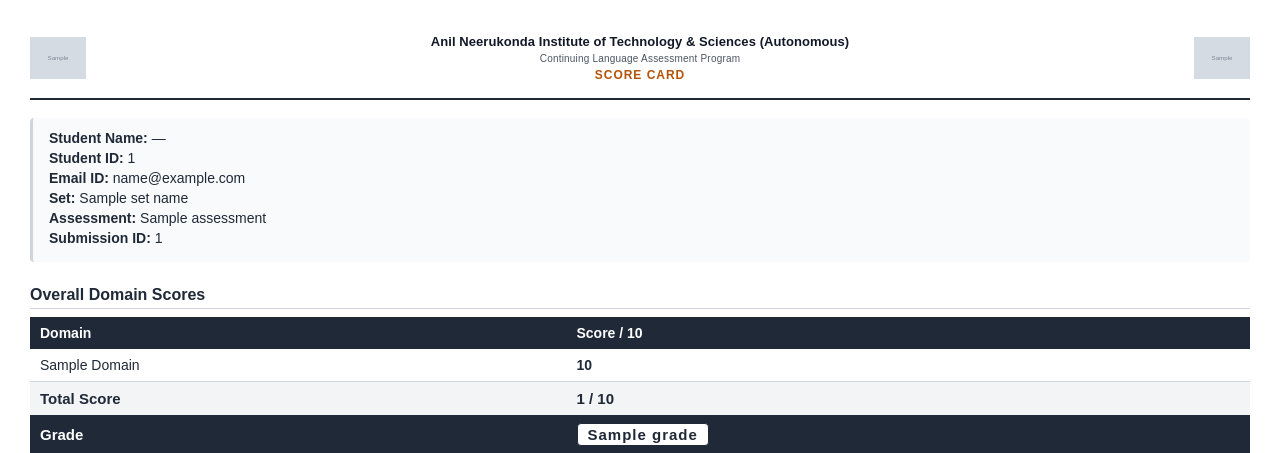
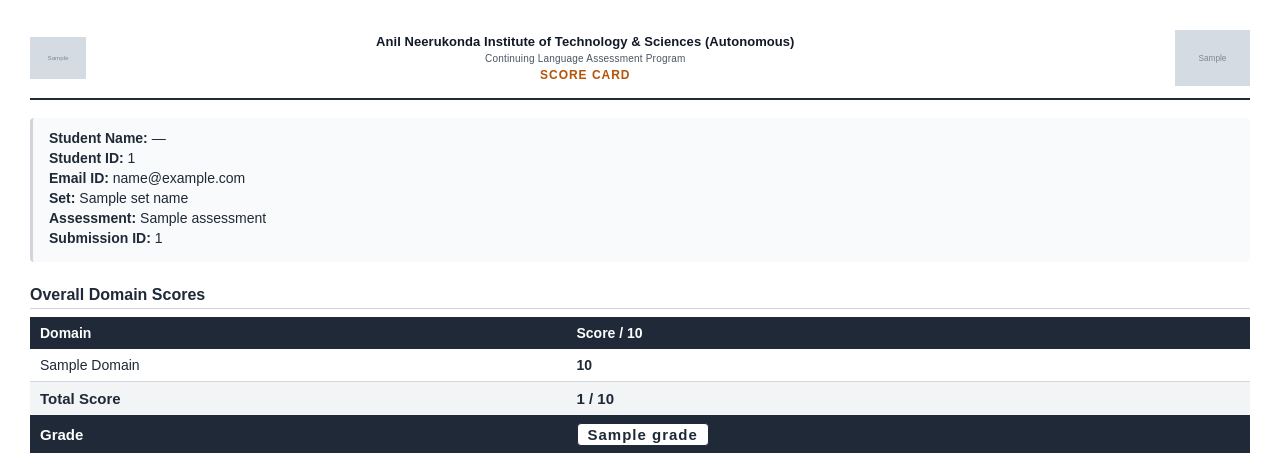
Before and after one commit to pranav2004-bit/CLAP, a Django app: template django-backend/api/templates/reports/submission_report.html in a window 1280 px wide. Shown: the top 453 px of the page. Run offline with Django 4.2, Linux system fonts and the light colour scheme; the template is opened without the code that fills it: most values are stand-ins (such as "Sample title", 1, 10 or a date in 2020); grey boxes marked "Sample" are stand-in pictures.

Commit message:
fix: allow CLAP logo natural width in report header (was clipped by 56px constraint)
Co-Authored-By: Claude Sonnet 4.6 <noreply@anthropic.com>

```diff
--- a/django-backend/api/templates/reports/submission_report.html
+++ b/django-backend/api/templates/reports/submission_report.html
@@ -80,10 +80,10 @@
           <div style="font-size:12px;font-weight:700;color:#b45309;margin-top:4px;letter-spacing:0.08em;text-transform:uppercase;">Score Card</div>
         </td>
         <!-- Right: CLAP logo -->
-        <td style="border:none;padding:0;vertical-align:middle;text-align:right;width:56px;">
+        <td style="border:none;padding:0;vertical-align:middle;text-align:right;width:auto;white-space:nowrap;">
           {% if logo_data_uri %}
           <img src="{{ logo_data_uri }}" alt="CLAP"
-               style="height:56px;width:56px;object-fit:contain;display:block;margin-left:auto;" />
+               style="height:56px;width:auto;display:block;margin-left:auto;" />
           {% endif %}
         </td>
       </tr>
```
